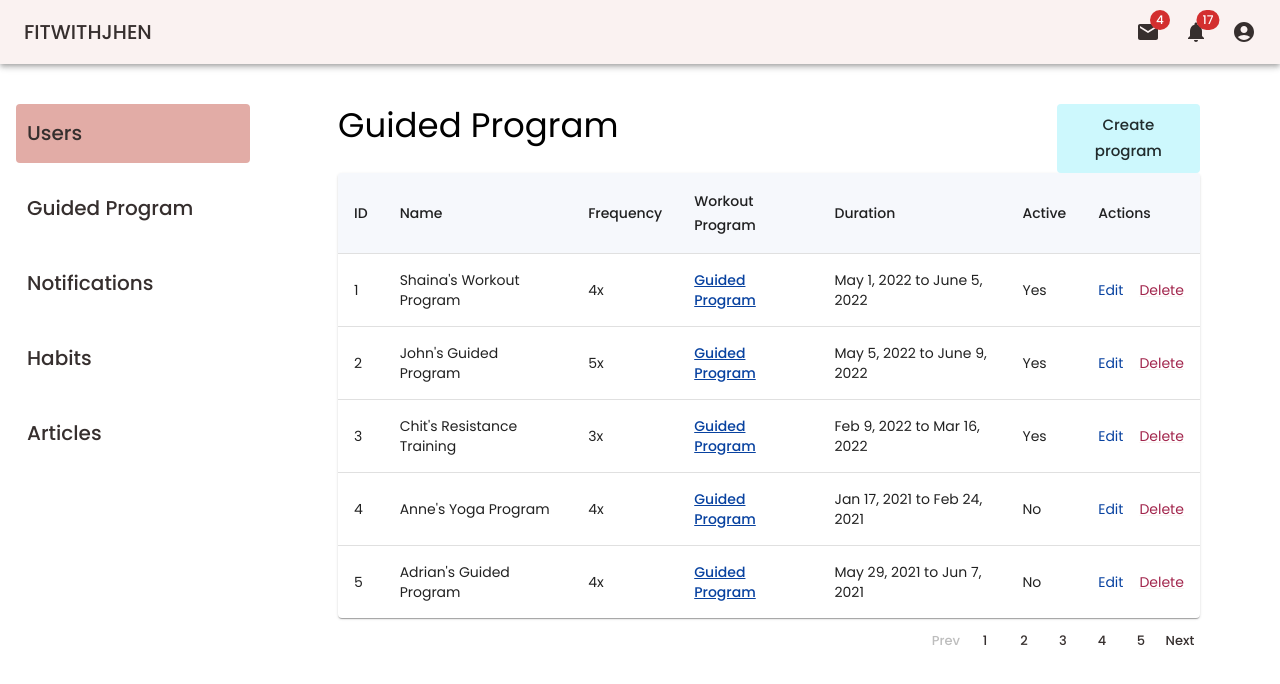
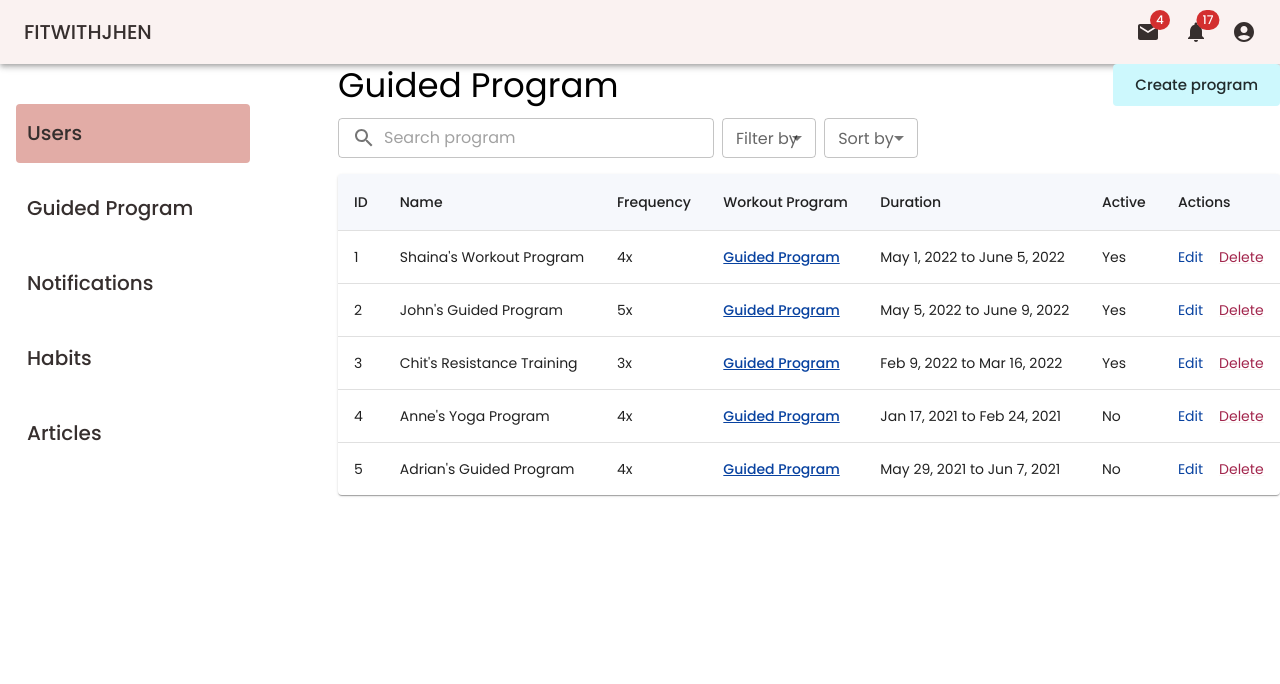
Before and after one commit to gloriamaris/fitwithjhen-admin, a React (Create React App) app: page /guided-program in a window 1280 px wide. Shown: the top 684 px of the page. Built offline with nearby package versions, Linux system fonts and the light colour scheme.

Commit message:
feat: add search,filter, and sort inputs to table

```diff
--- a/src/pages/GuidedProgram/index.js
+++ b/src/pages/GuidedProgram/index.js
@@ -1,21 +1,21 @@
 import {
-  Box,
   Button,
-  Grid,
-  Link,
-  Paper,
+  Grid, InputAdornment,
+  Link, MenuItem,
+  Paper, Stack,
   Table,
   TableBody,
   TableCell,
   TableContainer,
   TableHead,
-  TableRow,
+  TableRow, TextField,
   Typography
 } from '@mui/material'
 import React from 'react'
 import { useNavigate } from 'react-router-dom'
 import DataTable from '../../components/DataTable'
 import AuthenticatedLayout from '../../layouts/AuthenticatedLayout'
+import SearchIcon from '@mui/icons-material/Search'
 
 const columns = [
   { field: 'id', headerName: 'ID', width: 70 },
@@ -80,14 +80,13 @@ const GuidedProgram = () => {
 
   return (
     <AuthenticatedLayout>
-      <Box mt={5} />
-      <Grid container spacing={2}>
-        <Grid item xs={9}>
+      <Grid container spacing={2} justifyContent={'space-between'}>
+        <Grid item>
           <Typography variant='h4' align='left' gutterBottom>
             Guided Program
           </Typography>
         </Grid>
-        <Grid item xs={2}>
+        <Grid item>
           <Button
             size='large'
             variant='contained'
@@ -103,10 +102,41 @@ const GuidedProgram = () => {
           </Button>
         </Grid>
       </Grid>
-
-      <DataTable width={'91.5%'} hasPagination>
+      <div>
+        <Stack direction="row" spacing={1} mb={2}>
+          <TextField
+            placeholder='Search program'
+            id="outlined-start-adornment"
+            InputProps={{
+              startAdornment: <InputAdornment position="start"><SearchIcon/></InputAdornment>,
+            }}
+            size={'small'}
+          />
+          <TextField
+            id="outlined-select-currency"
+            select
+            label="Filter by"
+            size={'small'}
+            sx={{width:'10%'}}
+          >
+            <MenuItem>
+              Username
+            </MenuItem>
+          </TextField>
+          <TextField
+            id="outlined-select-currency"
+            select
+            label="Sort by"
+            size={'small'}
+            sx={{width:'10%'}}
+          >
+            <MenuItem>
+              Username
+            </MenuItem>
+          </TextField>
+        </Stack>
         <TableContainer component={Paper}>
-          <Table sx={{ minWidth: 300 }} aria-label='simple table'>
+          <Table aria-label='simple table'>
             <TableHead
               sx={{
                 backgroundColor: '#F6F8FC'
@@ -168,7 +198,10 @@ const GuidedProgram = () => {
             </TableBody>
           </Table>
         </TableContainer>
-      </DataTable>
+      </div>
+      {/*<DataTable hasPagination>*/}
+      {/*  */}
+      {/*</DataTable>*/}
     </AuthenticatedLayout>
   )
 }
--- a/src/pages/Users/index.js
+++ b/src/pages/Users/index.js
@@ -1,5 +1,6 @@
 import React from 'react'
-import { Box, Button, Grid, Link, Paper, Table, TableBody, TableCell, TableContainer, TableHead, TableRow, Typography } from '@mui/material'
+import { Button, Grid, Link, Paper, Table, TableBody, TableCell, TableContainer, TableHead, TableRow, Typography, TextField,Stack,InputAdornment,MenuItem } from '@mui/material'
+import SearchIcon from '@mui/icons-material/Search';
 import AuthenticatedLayout from '../../layouts/AuthenticatedLayout'
 
 const columns = [
@@ -58,9 +59,8 @@ const rows = [
 const Users = () => {
   return (
     <AuthenticatedLayout>
-      <Box mt={5} />
-      <Grid container spacing={2}>
-        <Grid item xs={9}>
+      <Grid container spacing={2} justifyContent={'space-between'}>
+        <Grid item>
           <Typography
             variant='h4'
             align='left'
@@ -69,7 +69,7 @@ const Users = () => {
             Users
           </Typography>
         </Grid>
-        <Grid item xs={2}>
+        <Grid item>
           <Button
             size='large'
             variant='contained'
@@ -84,10 +84,41 @@ const Users = () => {
           </Button>
         </Grid>
       </Grid>
-
-      <div style={{ width: '91.5%' }}>
+      <div>
+        <Stack direction="row" spacing={1} mb={2}>
+          <TextField
+            placeholder='Search user'
+            id="outlined-start-adornment"
+            InputProps={{
+              startAdornment: <InputAdornment position="start"><SearchIcon/></InputAdornment>,
+            }}
+            size={'small'}
+          />
+          <TextField
+            id="outlined-select-currency"
+            select
+            label="Filter by"
+            size={'small'}
+            sx={{width:'10%'}}
+          >
+            <MenuItem>
+              Username
+            </MenuItem>
+          </TextField>
+          <TextField
+            id="outlined-select-currency"
+            select
+            label="Sort by"
+            size={'small'}
+            sx={{width:'10%'}}
+          >
+            <MenuItem>
+              Username
+            </MenuItem>
+          </TextField>
+        </Stack>
         <TableContainer component={Paper}>
-          <Table sx={{ minWidth: 300 }} aria-label='simple table'>
+          <Table aria-label='simple table'>
             <TableHead>
               <TableRow>
                 {
```
